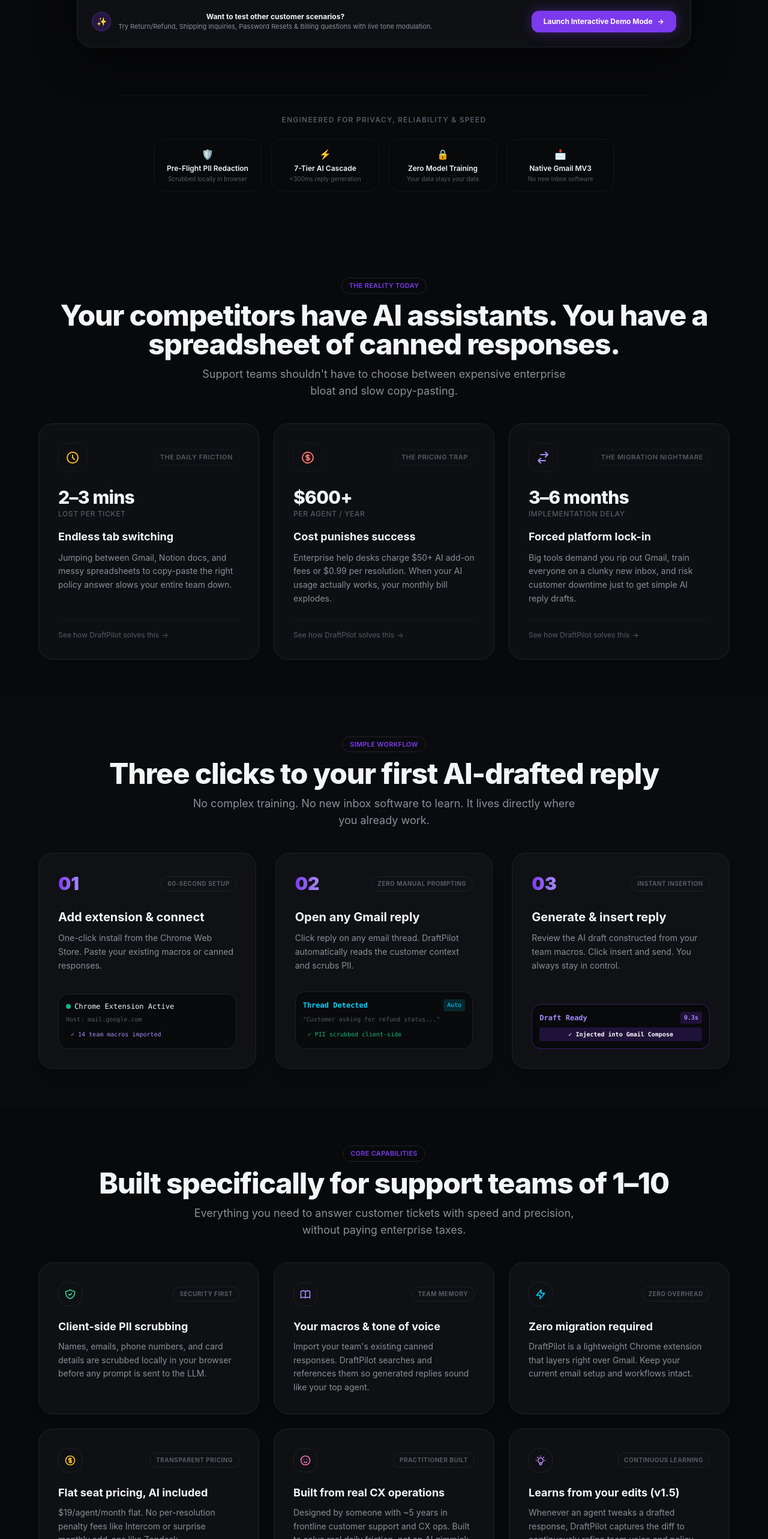
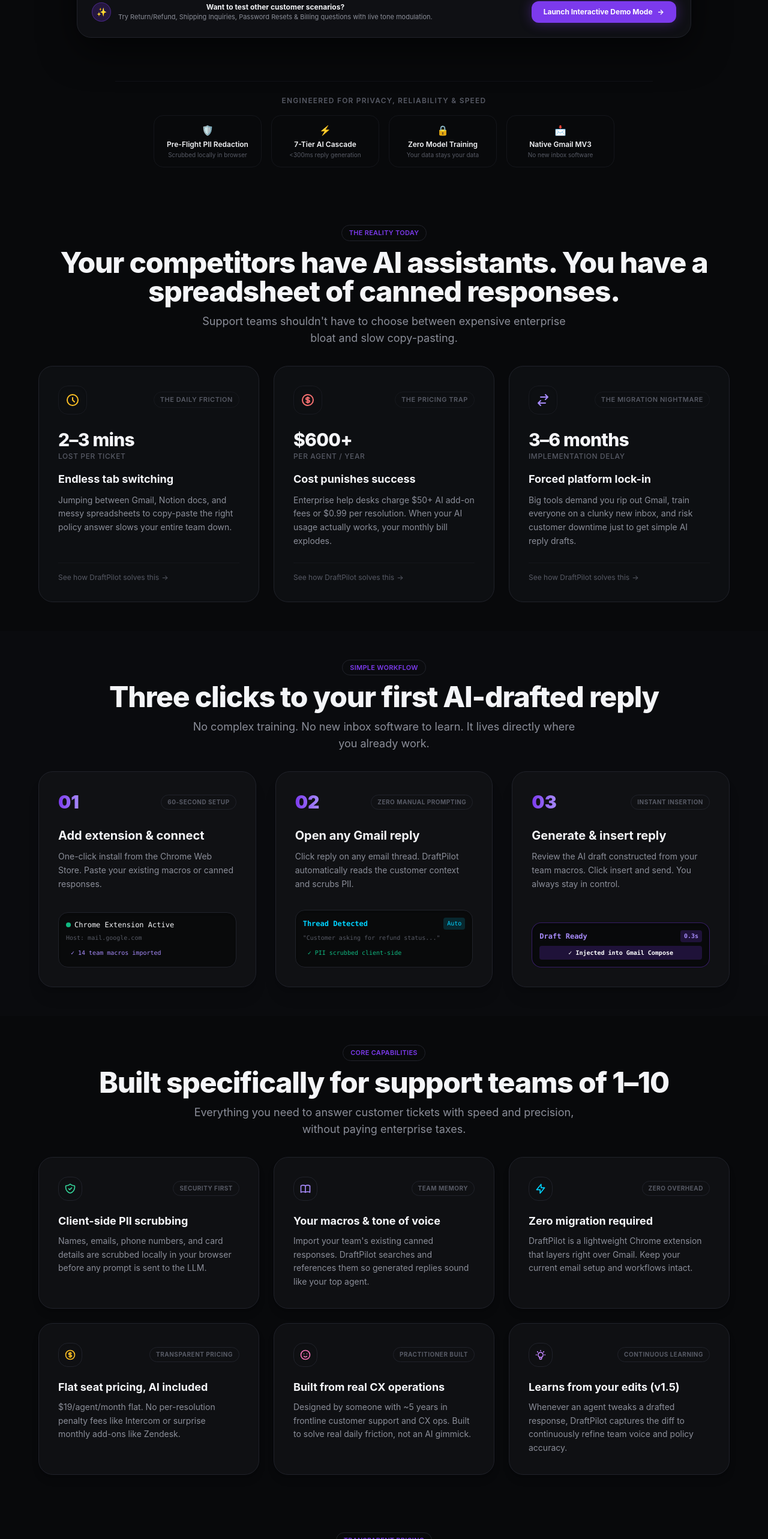
Before and after one commit to Sabbirshay/draftpilot, a Next.js app in the folder packages/web/: page / in a window 1280 px wide. Shown: the part 1440-4006 px from the top of the page at 60% size. Built offline with nearby package versions, Linux system fonts and the light colour scheme; no server answers.

Commit message:
style(web): further minimize section gaps and heading margins across landing page

```diff
--- a/packages/web/src/components/Comparison.tsx
+++ b/packages/web/src/components/Comparison.tsx
@@ -3,7 +3,7 @@
 
 export default function Comparison() {
   return (
-    <section id="comparison" className="py-16 relative overflow-hidden bg-bg-subtle/60">
+    <section id="comparison" className="py-10 md:py-12 relative overflow-hidden bg-bg-subtle/60">
       <div className="container mx-auto px-4">
         <SectionHeading
           tag="Fair Pricing &amp; Simplicity"
--- a/packages/web/src/components/Features.tsx
+++ b/packages/web/src/components/Features.tsx
@@ -66,7 +66,7 @@
   ];
 
   return (
-    <section id="features" className="py-16 relative overflow-hidden">
+    <section id="features" className="py-10 md:py-12 relative overflow-hidden">
       <div className="container mx-auto px-4">
         <SectionHeading
           tag="Core Capabilities"
--- a/packages/web/src/components/Hero.tsx
+++ b/packages/web/src/components/Hero.tsx
@@ -8,7 +8,7 @@
 
 export default function Hero() {
   return (
-    <section className="relative pt-12 pb-14 md:pt-20 md:pb-20 overflow-hidden">
+    <section className="relative pt-10 pb-8 md:pt-16 md:pb-12 overflow-hidden">
       {/* Jitter-style Ambient Violet/Cyan Glows */}
       <div className="absolute top-1/4 left-1/2 -translate-x-1/2 -translate-y-1/2 w-[700px] h-[350px] bg-accent/20 blur-[130px] rounded-full pointer-events-none -z-10" />
       <div className="absolute top-1/3 left-1/3 w-[300px] h-[200px] bg-cyan/10 blur-[100px] rounded-full pointer-events-none -z-10" />
@@ -90,8 +90,8 @@
         <InteractiveDemo />
 
         {/* Architectural Trust & Compliance Bar */}
-        <div className="mt-8 pt-8 border-t border-border/40 w-full max-w-4xl">
-          <p className="text-xs uppercase tracking-widest text-text-dim font-semibold mb-6">
+        <div className="mt-6 pt-6 border-t border-border/40 w-full max-w-4xl">
+          <p className="text-xs uppercase tracking-widest text-text-dim font-semibold mb-4">
             Engineered for privacy, reliability &amp; speed
           </p>
           <div className="grid grid-cols-2 md:grid-cols-4 gap-4 max-w-3xl mx-auto">
--- a/packages/web/src/components/HowItWorks.tsx
+++ b/packages/web/src/components/HowItWorks.tsx
@@ -59,7 +59,7 @@
   ];
 
   return (
-    <section id="how-it-works" className="py-16 relative overflow-hidden bg-bg-subtle/50">
+    <section id="how-it-works" className="py-10 md:py-12 relative overflow-hidden bg-bg-subtle/50">
       <div className="container mx-auto px-4">
         <SectionHeading
           tag="Simple Workflow"
--- a/packages/web/src/components/Pricing.tsx
+++ b/packages/web/src/components/Pricing.tsx
@@ -9,7 +9,7 @@
   const [isAnnual, setIsAnnual] = useState(false);
 
   return (
-    <section id="pricing" className="py-16 relative overflow-hidden">
+    <section id="pricing" className="py-10 md:py-12 relative overflow-hidden">
       {/* Ambient background glow */}
       <div className="absolute top-1/2 left-1/2 -translate-x-1/2 -translate-y-1/2 w-[700px] h-[350px] bg-accent/15 blur-[130px] rounded-full pointer-events-none -z-10" />
 
@@ -21,7 +21,7 @@
         />
 
         {/* Monthly / Annual Cadence Toggle with 20% Savings Callout */}
-        <div className="flex items-center justify-center gap-3 mb-12">
+        <div className="flex items-center justify-center gap-3 mb-8">
           <span className={`text-xs font-semibold ${!isAnnual ? 'text-text' : 'text-text-dim'}`}>
             Monthly Billing
           </span>
@@ -53,7 +53,7 @@
         </div>
 
         {/* 3 Tiers Grid: Free, Team, Enterprise */}
-        <div className="grid md:grid-cols-3 gap-6 max-w-6xl mx-auto mb-16 items-stretch">
+        <div className="grid md:grid-cols-3 gap-6 max-w-6xl mx-auto mb-10 items-stretch">
           {/* 1. Free Starter Tier */}
           <div className="rounded-3xl border border-border bg-bg-card/80 p-7 flex flex-col justify-between hover:border-border-hover transition-all">
             <div>
--- a/packages/web/src/components/ProblemSection.tsx
+++ b/packages/web/src/components/ProblemSection.tsx
@@ -49,7 +49,7 @@
   ];
 
   return (
-    <section className="py-16 relative overflow-hidden">
+    <section className="py-10 md:py-12 relative overflow-hidden">
       <div className="container mx-auto px-4">
         <SectionHeading
           tag="The Reality Today"
--- a/packages/web/src/components/SectionHeading.tsx
+++ b/packages/web/src/components/SectionHeading.tsx
@@ -18,7 +18,7 @@
   const alignClass = align === 'center' ? 'text-center items-center' : 'text-left items-start';
 
   return (
-    <div className={`flex flex-col gap-3 mb-10 ${alignClass} ${className}`}>
+    <div className={`flex flex-col gap-3 mb-6 md:mb-8 ${alignClass} ${className}`}>
       {tag && (
         <div className="inline-flex items-center gap-1.5 px-3 py-1 rounded-full bg-elevated border border-border text-[11px] font-semibold text-accent tracking-wide uppercase">
           <span>{tag}</span>
--- a/packages/web/src/components/TrustCTA.tsx
+++ b/packages/web/src/components/TrustCTA.tsx
@@ -3,7 +3,7 @@
 
 export default function TrustCTA() {
   return (
-    <section className="py-16 relative overflow-hidden">
+    <section className="py-10 md:py-12 relative overflow-hidden">
       <div className="container mx-auto px-4">
         <div className="max-w-4xl mx-auto rounded-4xl border border-border bg-gradient-to-b from-elevated/90 to-bg-card/90 p-8 md:p-14 text-center shadow-[0_20px_80px_rgba(0,0,0,0.5)] relative overflow-hidden">
           {/* Ambient glow */}
```
Also changed, not shown: 1 other file (tests, documents, lock files or other folders).
